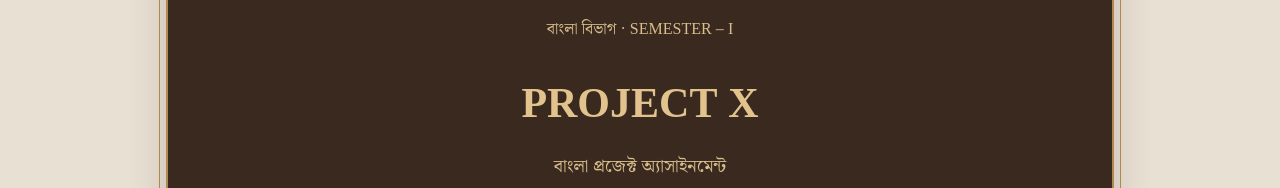
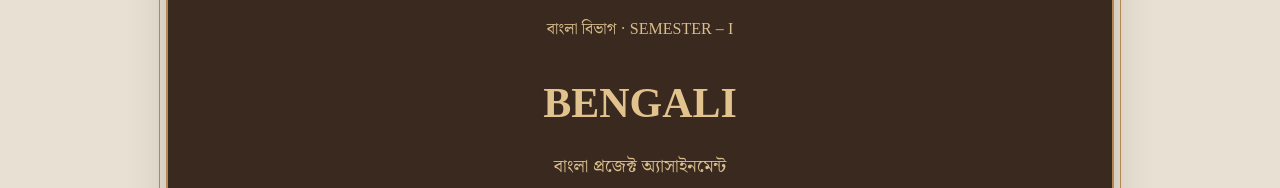
Before and after one commit to sudiptobiswas129-sudo/Bengali-assignment-, a plain HTML site: page index.html in a window 1280 px wide. Shown: the part 247-435 px from the top of the page. Drawn offline with Linux system fonts and the light colour scheme.

Commit message:
Update index.html

```diff
--- a/index.html
+++ b/index.html
@@ -47,7 +47,7 @@ footer{text-align:center;background:var(--brown);color:#e8d4b2;padding:20px;font
     <div class="college">GOBARDANGA HINDU COLLEGE</div>
     <div style="font-size:21px;margin-top:8px">গোবরডাঙা হিন্দু কলেজ</div>
     <div style="color:#d9bd8c;margin-top:18px">বাংলা বিভাগ · SEMESTER – I</div>
-    <h1>PROJECT X</h1>
+    <h1>BENGALI</h1>
     <div style="color:#d9bd8c;font-size:18px">বাংলা প্রজেক্ট অ্যাসাইনমেন্ট</div>
     <h2>চর্যাপদে প্রতিফলিত সমাজচিত্রের বর্ণনা দিয়ে তার ঐতিহাসিক ও সাহিত্যিক মূল্য নিরূপণ করো।</h2>
     <div class="meta">
```
